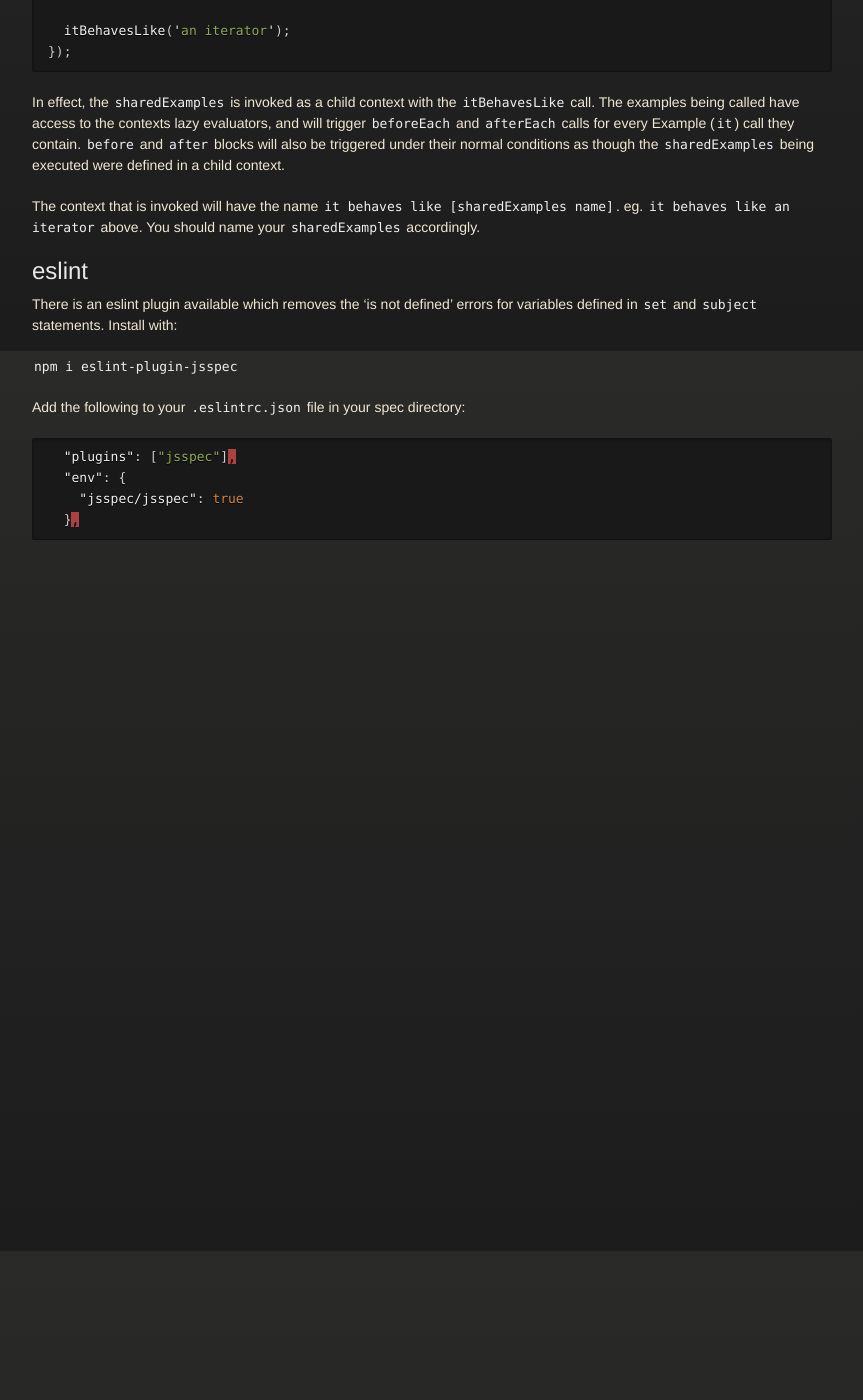
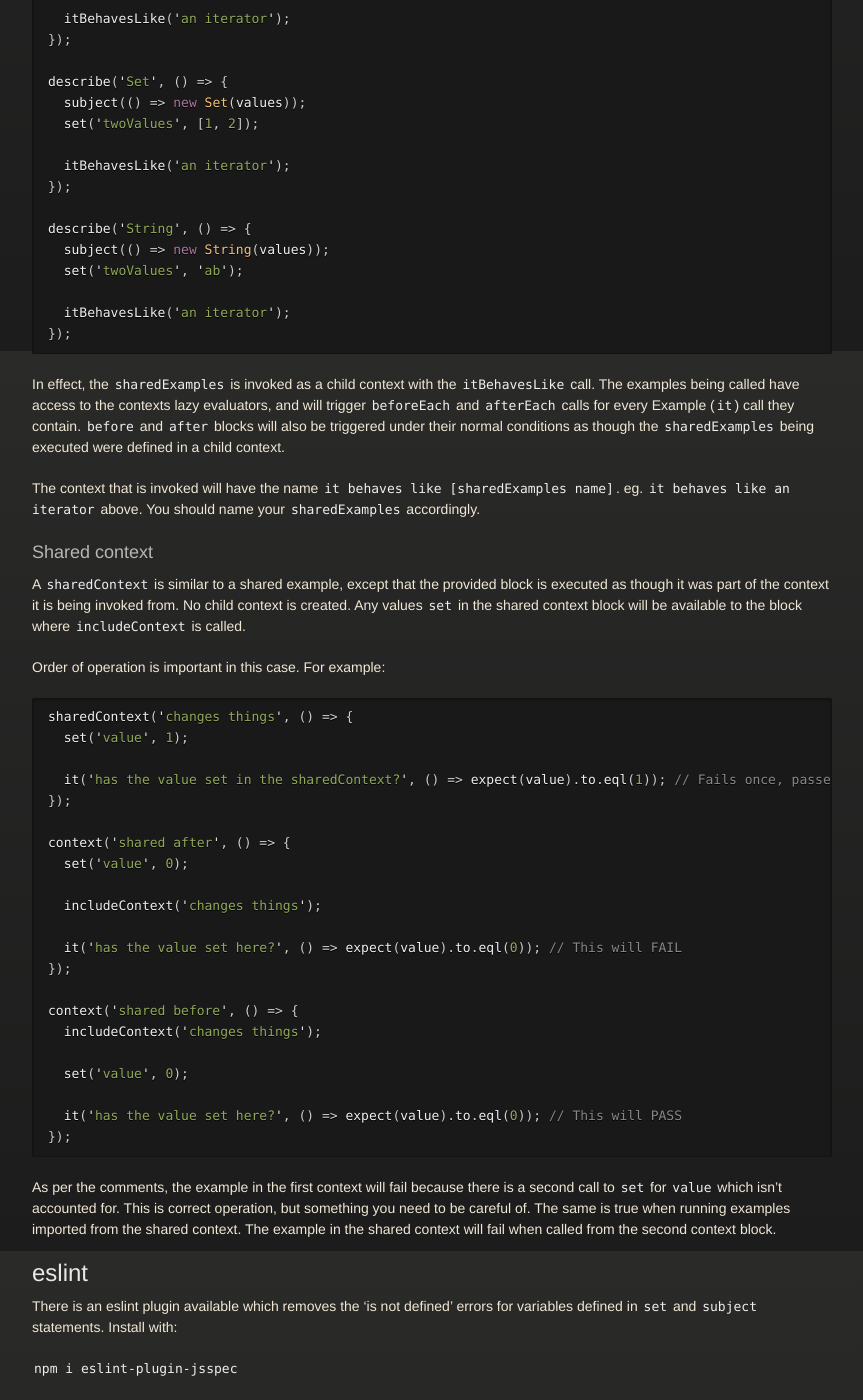
Before and after one commit to jsspec/jsspec.github.io, a Jekyll site: the page built from index.md, in a window 1280 px wide and 1400 px high, scrolled down 5949 px. Shown: the whole window, without its empty margins (208-1071 px from the left). Built offline with Jekyll 4.4.1, drawn with Linux system fonts in a browser that asks for light colours; our own code applies the rules of GitHub Pages for plain Markdown files; before the commit the page ends 6579 px from its top, so only the background shows below that; some of the changed text lies outside the part shown.

Commit message:
Add shared context

````diff
--- a/index.md
+++ b/index.md
@@ -196,8 +196,18 @@ after each 1
       ✔︎  executes 3
 after 1
 ```
+## Shared examples and contexts
+Shared examples and shared contexts have similar functionally, but react with the context they are invoked from differently. Both can be provided with a method that accepts arguments, and arguments can be passed when the context/examples are called upon:
 
-## Shared examples
+`sharedExamples(name, block)` is called in with
+`itBehavesLike(name, ...arguments)` where `arguments` could be empty.
+
+`sharedContext(name, block)` is called in with `includeContext(name, ...arguments)` where again, `arguments` could be empty.
+
+Note that `...arguments` indicates a list of arguments, not an array, think of `function.call` vs `function.apply`.
+
+
+### Shared examples
 If you have multiple components that require the same tests, you can avoid repeating your test code using `sharedExamples`.
 
 ```javascript
@@ -253,6 +263,38 @@ In effect, the `sharedExamples` is invoked as a child context with the `itBehave
 
 The context that is invoked will have the name `it behaves like [sharedExamples name]`. eg. `it behaves like an iterator` above. You should name your `sharedExamples` accordingly.
 
+### Shared context
+A `sharedContext` is similar to a shared example, except that the provided block is executed as though it was part of the context it is being invoked from. No child context is created. Any values `set` in the shared context block will be available to the block where `includeContext` is called.
+
+Order of operation is important in this case. For example:
+
+```javascript
+sharedContext('changes things', () => {
+  set('value', 1);
+
+  it('has the value set in the sharedContext?', () => expect(value).to.eql(1)); // Fails once, passes once
+});
+
+context('shared after', () => {
+  set('value', 0);
+
+  includeContext('changes things');
+
+  it('has the value set here?', () => expect(value).to.eql(0)); // This will FAIL
+});
+
+context('shared before', () => {
+  includeContext('changes things');
+
+  set('value', 0);
+
+  it('has the value set here?', () => expect(value).to.eql(0)); // This will PASS
+});
+```
+
+As per the comments, the example in the first context will fail because there is a second call to `set` for `value` which isn't accounted for. This is correct operation, but something you need to be careful of. The same is true when running examples imported from the shared context. The example in the shared context will fail when called from the second context block.
+
+
 ## eslint
 There is an eslint plugin available which removes the 'is not defined' errors for variables defined in `set` and `subject` statements. Install with:
 
````
